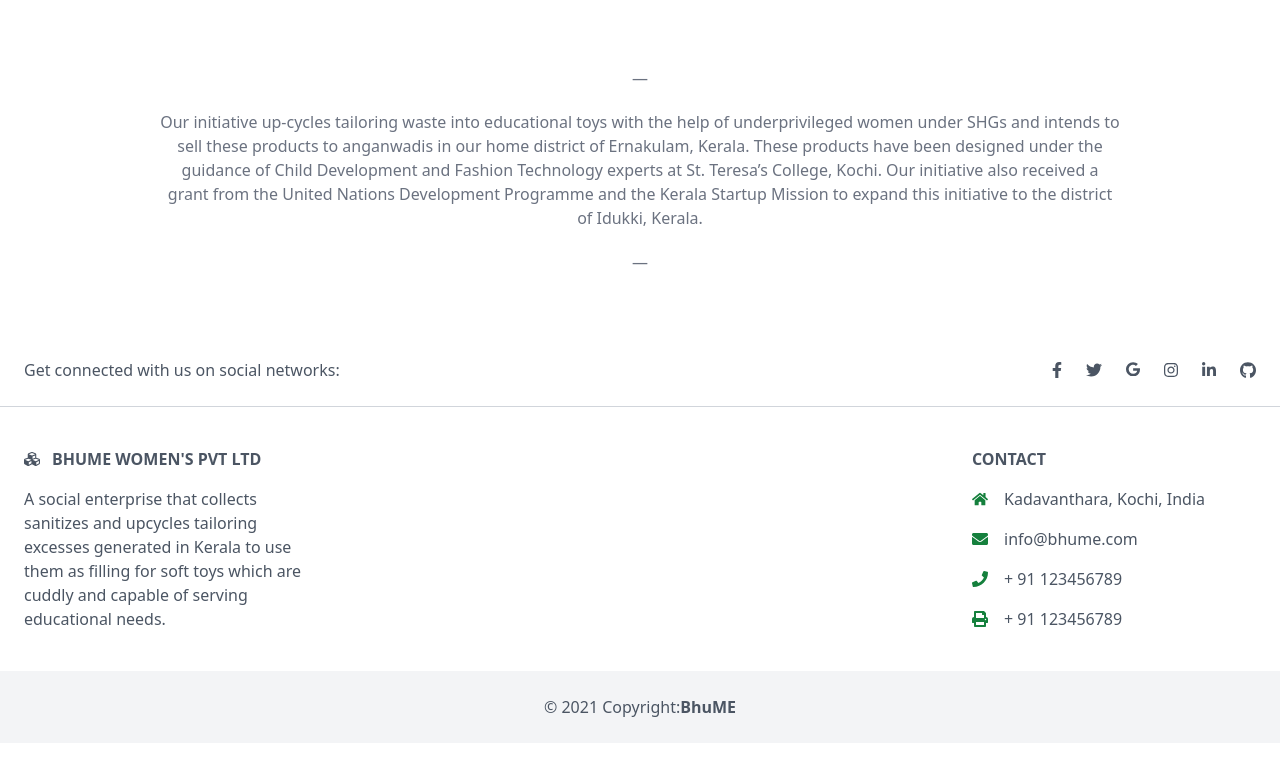
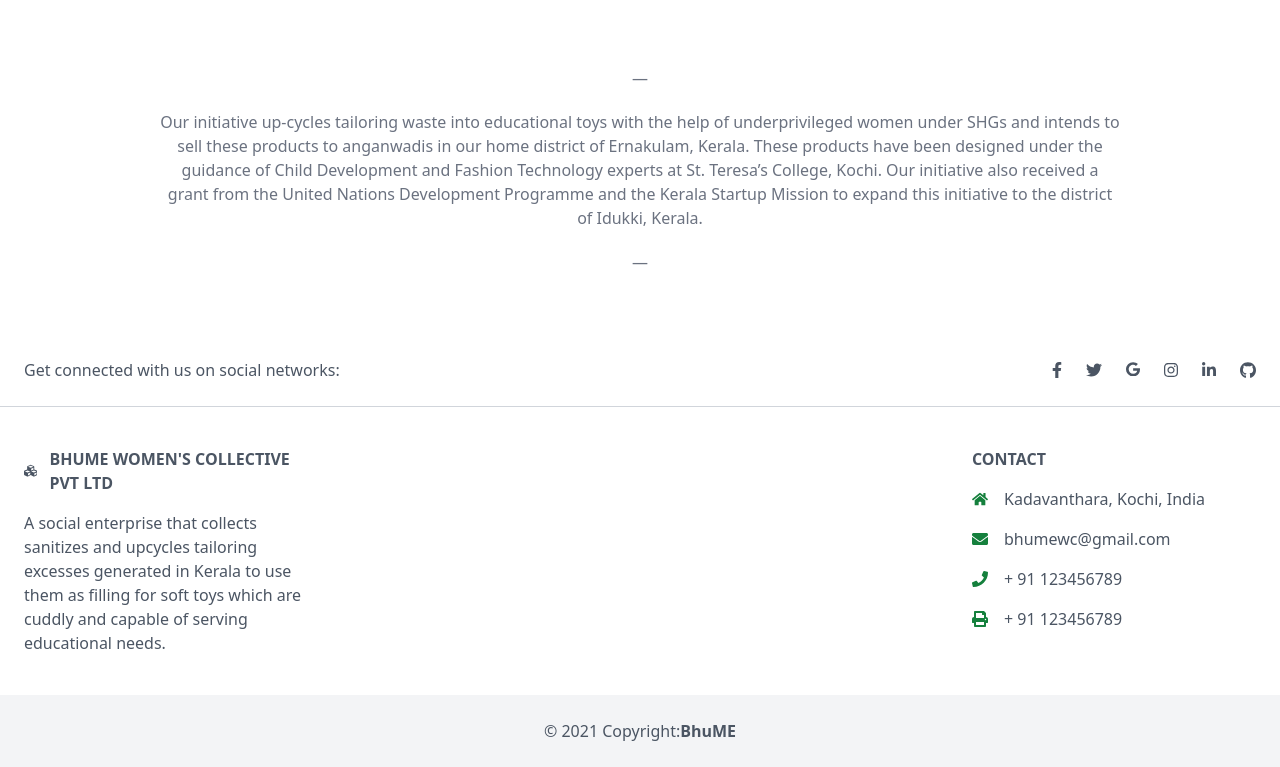
Before and after one commit to KiranKrishna004/bhume-test, a Next.js app: page /about in a window 1280 px wide. Shown: the part 920-1687 px from the top of the page. Before the commit the page ends 1663 px from the top, so only its background shows below. Built offline with nearby package versions, Linux system fonts and the light colour scheme.

Commit message:
Removed placeholder some text

```diff
--- a/components/footer.js
+++ b/components/footer.js
@@ -140,7 +140,7 @@
                   d="M488.6 250.2L392 214V105.5c0-15-9.3-28.4-23.4-33.7l-100-37.5c-8.1-3.1-17.1-3.1-25.3 0l-100 37.5c-14.1 5.3-23.4 18.7-23.4 33.7V214l-96.6 36.2C9.3 255.5 0 268.9 0 283.9V394c0 13.6 7.7 26.1 19.9 32.2l100 50c10.1 5.1 22.1 5.1 32.2 0l103.9-52 103.9 52c10.1 5.1 22.1 5.1 32.2 0l100-50c12.2-6.1 19.9-18.6 19.9-32.2V283.9c0-15-9.3-28.4-23.4-33.7zM358 214.8l-85 31.9v-68.2l85-37v73.3zM154 104.1l102-38.2 102 38.2v.6l-102 41.4-102-41.4v-.6zm84 291.1l-85 42.5v-79.1l85-38.8v75.4zm0-112l-102 41.4-102-41.4v-.6l102-38.2 102 38.2v.6zm240 112l-85 42.5v-79.1l85-38.8v75.4zm0-112l-102 41.4-102-41.4v-.6l102-38.2 102 38.2v.6z"
                 ></path>
               </svg>
-              BhuME Women's Pvt Ltd
+              BhuME Women's Collective Pvt Ltd
             </h6>
             <p>
               A social enterprise that collects sanitizes and upcycles tailoring
@@ -236,7 +236,7 @@
                   d="M502.3 190.8c3.9-3.1 9.7-.2 9.7 4.7V400c0 26.5-21.5 48-48 48H48c-26.5 0-48-21.5-48-48V195.6c0-5 5.7-7.8 9.7-4.7 22.4 17.4 52.1 39.5 154.1 113.6 21.1 15.4 56.7 47.8 92.2 47.6 35.7.3 72-32.8 92.3-47.6 102-74.1 131.6-96.3 154-113.7zM256 320c23.2.4 56.6-29.2 73.4-41.4 132.7-96.3 142.8-104.7 173.4-128.7 5.8-4.5 9.2-11.5 9.2-18.9v-19c0-26.5-21.5-48-48-48H48C21.5 64 0 85.5 0 112v19c0 7.4 3.4 14.3 9.2 18.9 30.6 23.9 40.7 32.4 173.4 128.7 16.8 12.2 50.2 41.8 73.4 41.4z"
                 ></path>
               </svg>
-              info@bhume.com
+              bhumewc@gmail.com
             </p>
             <p className="mb-4 flex items-center justify-center md:justify-start">
               <svg
--- a/pages/index.tsx
+++ b/pages/index.tsx
@@ -25,7 +25,7 @@
         <main className="flex w-full flex-1 flex-col items-center justify-center px-20 text-center">
           <h1 className="text-6xl font-bold">
             Welcome to{' '}
-            <a className="text-green-600" href="https://nextjs.org">
+            <a className="text-green-600" href="https://bhume.co.in/">
               BhuME
             </a>
           </h1>
```
